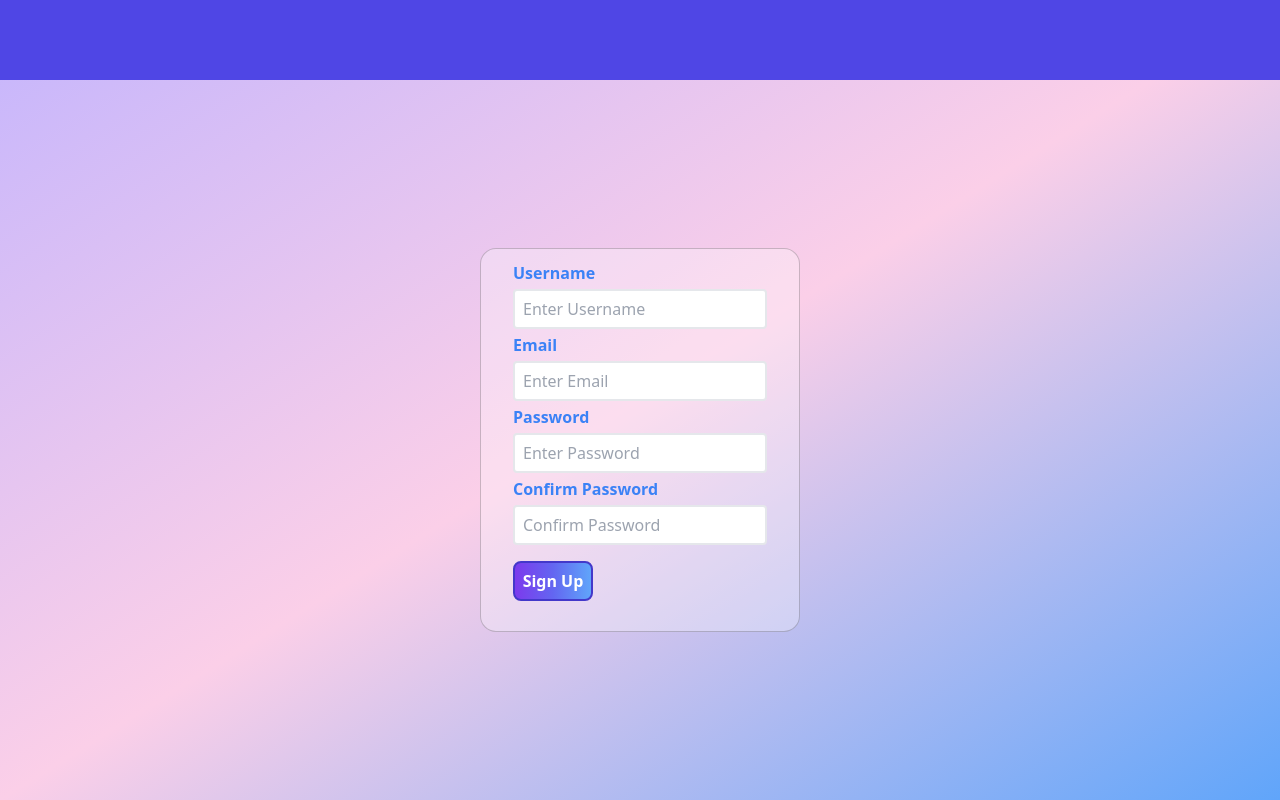
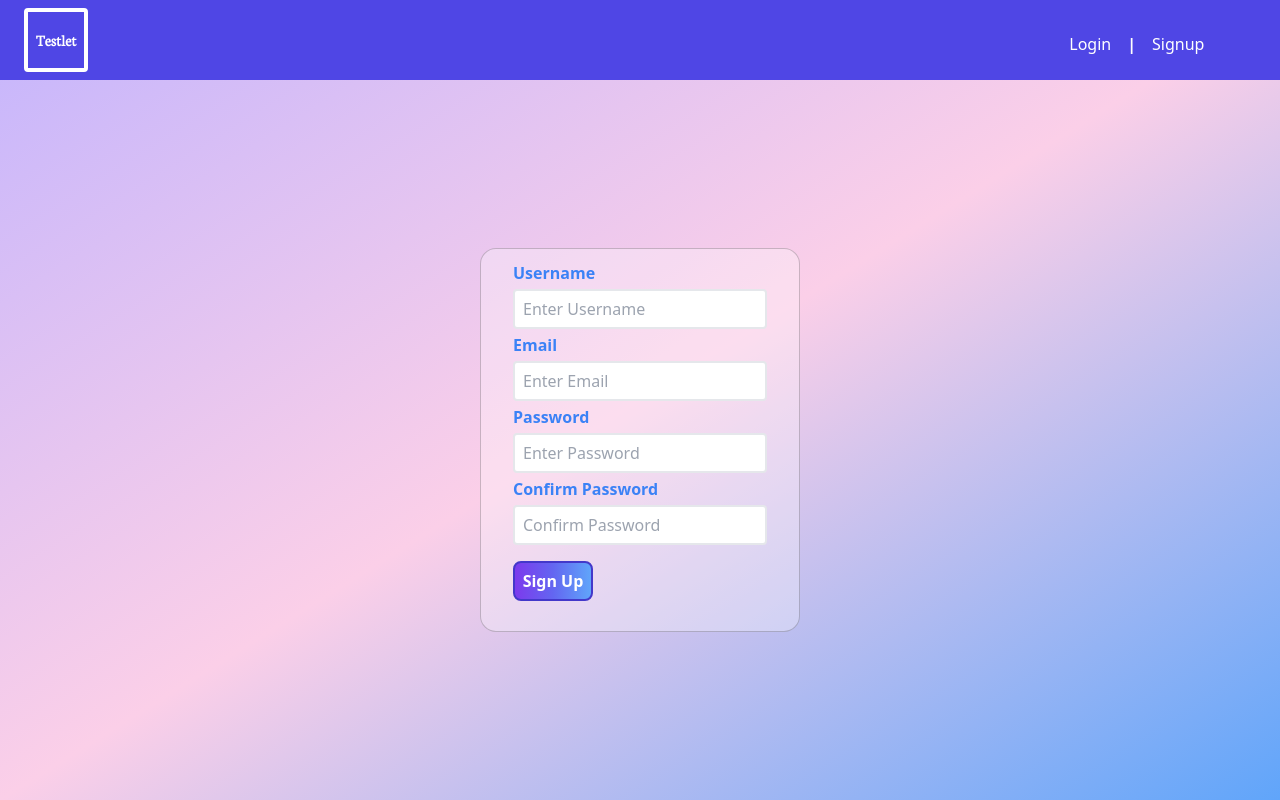
Before and after one commit to 5vedish/Quizlet-Clone, a Next.js app: page /signup in a window 1280 px wide. Built offline with nearby package versions, Linux system fonts and the light colour scheme.

Commit message:
Updated navbar

```diff
--- a/components/logincontainer.tsx
+++ b/components/logincontainer.tsx
@@ -34,7 +34,7 @@ export default function LogInContainer({
                 </p>
                 <form className="flex mt-1">
                   <input
-                    className="px-3 bg-white border-2 text-black placeholder-gray-400 focus:placeholder-gray-300 border-gray h-10 rounded flex-auto ml-4 mr-4 focus:outline-none focus:ring focus:border-indigo-200"
+                    className="px-3 bg-white border-2 text-black placeholder-gray-400 focus:placeholder-gray-300 border-gray h-10 rounded-md flex-auto ml-4 mr-4 focus:outline-none focus:ring focus:border-indigo-200"
                     placeholder="Enter Email"
                   ></input>
                 </form>
@@ -55,7 +55,7 @@ export default function LogInContainer({
         Username
         <form className="flex mt-1">
           <input
-            className="px-3 bg-white border-2 text-black placeholder-gray-400 focus:placeholder-gray-300 border-gray h-10 rounded flex-1 focus:outline-none focus:ring focus:border-indigo-200"
+            className="px-3 bg-white border-2 text-black placeholder-gray-400 focus:placeholder-gray-300 border-gray h-10 rounded-md flex-1 focus:outline-none focus:ring focus:border-indigo-200"
             placeholder="Enter Username"
           ></input>
         </form>
@@ -64,7 +64,7 @@ export default function LogInContainer({
         Password
         <form className="flex mt-1">
           <input
-            className="px-3 bg-white border-2 text-black placeholder-gray-400 focus:placeholder-gray-300 border-gray h-10 rounded flex-1 focus:outline-none focus:ring focus:border-indigo-200"
+            className="px-3 bg-white border-2 text-black placeholder-gray-400 focus:placeholder-gray-300 border-gray h-10 rounded-md flex-1 focus:outline-none focus:ring focus:border-indigo-200"
             placeholder="Enter Password"
           ></input>
         </form>
--- a/components/navbar.tsx
+++ b/components/navbar.tsx
@@ -4,12 +4,14 @@ import { Menu } from '@headlessui/react'
 export default function NavbarContainer({
   children,
   bg_enabled,
+  logged_in,
+  authing,
 }: {
   children: React.ReactNode
   bg_enabled: boolean
+  logged_in: boolean
+  authing: boolean
 }) {
-  console.log(bg_enabled)
-
   const background = bg_enabled
     ? ' bg-gradient-to-br from-purple-300 via-pink-200 to-blue-400'
     : ''
@@ -18,28 +20,24 @@ export default function NavbarContainer({
     <div
       className={`flex flex-col w-screen h-screen justify-start items-center ${background}`}
     >
-      <nav className="flex flex-row w-screen h-20 bg-indigo-600"></nav>
+      <nav className="flex flex-row w-screen h-20 bg-indigo-600 justify-between">
+        <div className="flex w-16 h-16 border-4 rounded border-white mt-2 ml-6 justify-center items-center">
+          <p className="text-white font-bold font-trial select-none">Testlet</p>
+        </div>
+
+        {!logged_in || authing ? (
+          <div className="flex flex-row mt-8 mr-16">
+            <button className="flex w-16 h-4 text-white justify-end">
+              Login
+            </button>
+            <div className="mx-4 text-white font-bold">|</div>
+            <button className="flex w-16 h-4 text-white justify-start">
+              Signup
+            </button>
+          </div>
+        ) : null}
+      </nav>
       {children}
     </div>
   )
 }
-
-// /* Name */
-
-// position: absolute;
-// width: 128px;
-// height: 96px;
-// left: -24px;
-// top: -8px;
-
-// font-family: Neuton;
-// font-style: normal;
-// font-weight: normal;
-// font-size: 22px;
-// line-height: 150%;
-// /* or 33px */
-// display: flex;
-// align-items: center;
-// text-align: center;
-
-// color: #000000;
```
